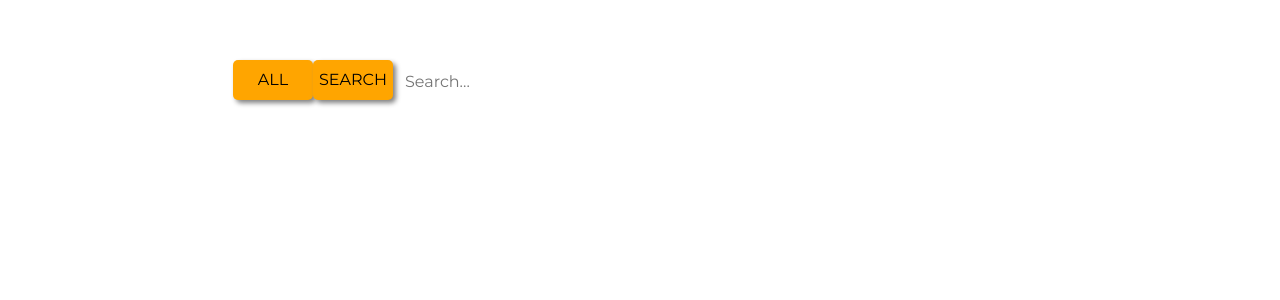
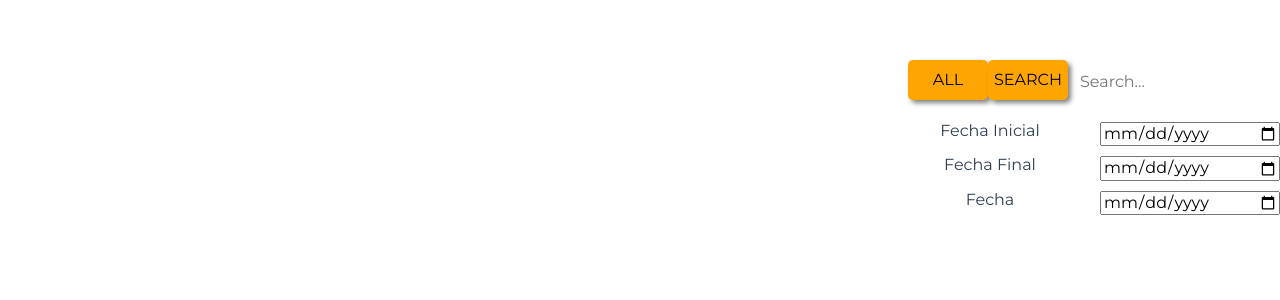
Before and after one commit to Eduardnol/Database-Front, a Vue app: page / in a window 1280 px wide. Shown: the top 300 px of the page. Built offline with nearby package versions, Linux system fonts and the light colour scheme.

Commit message:
Grid ad main distribution of web page

```diff
--- /dev/null
+++ b/src/components/all_users/Filters.vue
@@ -0,0 +1,37 @@
+<template>
+  <div class="allfilters">
+    <p>Fecha Inicial</p>
+    <input v-model="beginDateBirthday" type="date" />
+
+    <p>Fecha Final</p>
+    <input v-model="endDateBirthday" type="date" />
+
+    <p>Fecha</p>
+    <input v-model="dateSaint" type="date" />
+  </div>
+</template>
+
+<script>
+export default {
+  name: "Filter",
+  data() {
+    return {
+      beginDateBirthday: "",
+      endDateBirthday: "",
+      dateSaint: "",
+    };
+  },
+};
+</script>
+<style scoped>
+.allfilters {
+  display: grid;
+  grid-template-columns: repeat(2, 180px);
+  grid-column-gap: 20px;
+  grid-row-gap: 10px;
+}
+.field {
+  display: flex;
+  flex-direction: row;
+}
+</style>
--- a/src/pages/home/App.vue
+++ b/src/pages/home/App.vue
@@ -1,7 +1,11 @@
 <template>
   <div class="component">
-    <Search />
-
+    <div class="search">
+      <Search />
+    </div>
+    <div class="filters">
+      <Filters />
+    </div>
     <ul class="person_grid scrollable">
       <li class="list_item" v-for="person in persons" :key="person.id">
         <Person
@@ -20,6 +24,7 @@
 <script>
 import Person from "../../components/all_users/Person.vue";
 import Search from "../../components/all_users/Search.vue";
+import Filters from "../../components/all_users/Filters.vue";
 
 export default {
   name: "App",
@@ -31,6 +36,7 @@ export default {
   components: {
     Person,
     Search,
+    Filters,
   },
 };
 </script>
@@ -39,8 +45,20 @@ export default {
 @import "../../css/normalize.css";
 @import url("https://fonts.googleapis.com/css2?family=Montserrat:ital,wght@0,100;0,200;0,300;0,400;0,500;0,600;0,700;0,800;0,900;1,100;1,200;1,300;1,400;1,500;1,600;1,700;1,800;1,900&display=swap");
 
+.component {
+  display: grid;
+  grid-template-columns: repeat(5, auto);
+  grid-column-gap: 20px;
+  grid-row-gap: 20px;
+}
+.filters {
+  grid-area: 2 / 5 / 6 / 6;
+}
 .list_item {
   list-style-type: none;
+}
+.search {
+  grid-area: 1 / 5 / 2 / 6;
 }
 #app {
   font-family: Montserrat, sans-serif;
@@ -57,6 +75,7 @@ export default {
   grid-row-gap: 10px;
 }
 .scrollable {
+  grid-area: 2 / 1 / 6 / 3;
   height: 700px; /* or any value */
   overflow-y: auto;
 }
```
